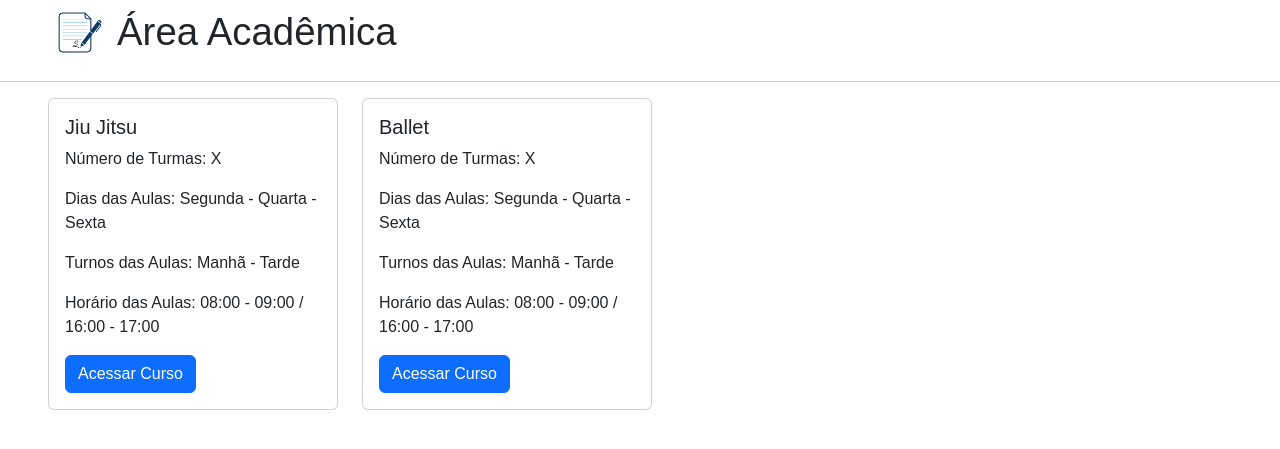
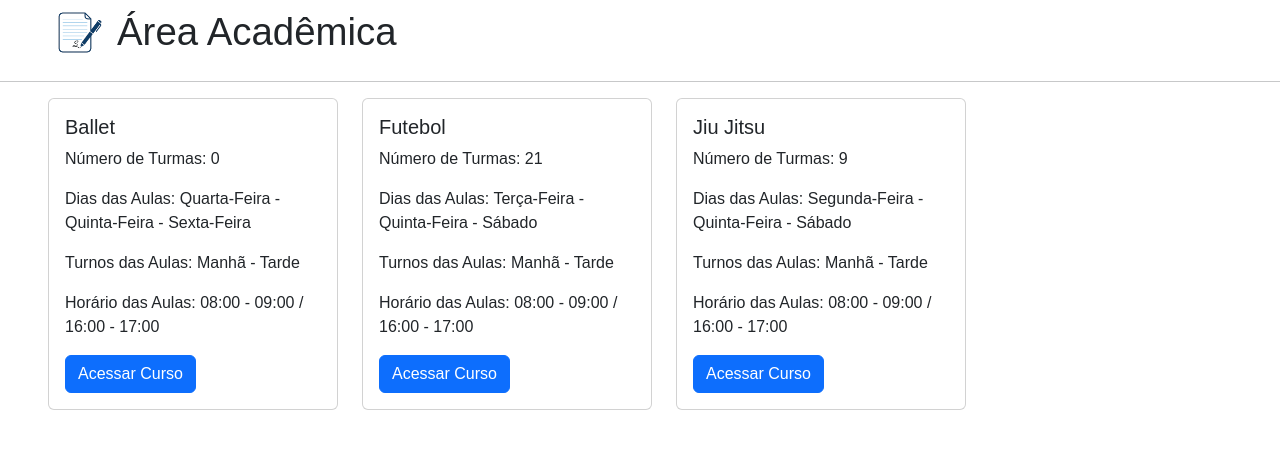
Before and after one commit to vitorcosta98/site_VerboAmar, a Flask app: page /area-academica in a window 1280 px wide. Shown: the part 126-575 px from the top of the page. Run offline with Flask 3, Linux system fonts and the light colour scheme; a user stored in the database is signed in.

Commit message:
Area academica (#26)
* enhance: Criação da função de extração de nome de cursos
Criação da função carregar_nome_atividades, que extrai o nome da tabela de atividades, que serão exibidos nos cards de atividades da página Área Acadêmica

* enhance: Edição da página Área Acadêmica
Os cards são criados dinâmicamente, conforme os cursos cadastrados

* enhance: Os cards da página Área Acadêmica estão alinhados corretamente

* enhance: Ajuste da função de carregar os cards na Área Acadêmica
A função agora exibe os nomes dos dias de aula cadastrados no banco de dados de atividades

* enhance: Começo da criação da função que extrai informações do banco de dados de turmas
Conexão inicial entre as tabelas de turmas e atividades foi feita, agora o número de turmas é atualizado automaticamente

```diff
--- a/site_verbo_amar/routes.py
+++ b/site_verbo_amar/routes.py
@@ -17,10 +17,37 @@ def pag_inicial():
     return render_template("pag_inicial.html")
 
 
-@app.route("/area-academica")
+def carregar_nome_atividades():
+    dict_ativ = {}
+    atividades = Atividade.query.order_by(Atividade.atividade.asc()).all()
+    for ativ in atividades:
+        dict_ativ[ativ.id] = {"nome_atividade":ativ.atividade,
+                              "dias_aula":ativ.dias_aula.replace(";",' - '),
+                              "turmas":0,
+                              "professores":0,
+                              "alunos":0,}
+
+    return dict_ativ
+
+
+def carregar_turmas(dict_ativ):
+    turmas = Turma.query.order_by(Turma.id_atividade.asc()).all()
+
+    for ativ in dict_ativ:
+        for id in turmas:
+            if ativ == id.id_atividade:
+                dict_ativ[ativ]['turmas'] += 1
+
+    return dict_ativ
+
+
+@app.route("/area-academica", methods=['POST','GET'])
 @login_required
 def area_academica():
-    return render_template("area_academica.html")
+    atividades = carregar_nome_atividades()
+    teste = carregar_turmas(atividades)
+    print(teste)
+    return render_template("area_academica.html", atividades=atividades)
 
 @app.route('/login', methods=['GET','POST'])
 def login():
--- a/site_verbo_amar/templates/area_academica.html
+++ b/site_verbo_amar/templates/area_academica.html
@@ -9,32 +9,21 @@
 
 </div>
 <hr>
-
 <div class="row" style="padding-left: 3rem;">
+{% for ativ in atividades %}
     <div class="col-sm-3 mb-3 mb-sm-0">
       <div class="card">
         <div class="card-body">
-        <h5 class="card-title">Jiu Jitsu</h5>
-        <p class="card-text">Número de Turmas: X</p>
-        <p class="card-text">Dias das Aulas: Segunda - Quarta - Sexta</p>
+          <h5 class="card-title">{{atividades[ativ]["nome_atividade"]}}</h5>
+          <p class="card-text">Número de Turmas: {{atividades[ativ]["turmas"]}}</p>
+          <p class="card-text">Dias das Aulas: {{atividades[ativ]["dias_aula"]}}</p>
           <p class="card-text">Turnos das Aulas: Manhã - Tarde</p>
           <p class="card-text">Horário das Aulas: 08:00 - 09:00 / 16:00 - 17:00</p>
           <a href="#" class="btn btn-primary">Acessar Curso</a>
         </div>
       </div>
     </div>
-  <div class="col-sm-3 mb-3 mb-sm-0">
-    <div class="card">
-      <div class="card-body">
-        <h5 class="card-title">Ballet</h5>
-        <p class="card-text">Número de Turmas: X</p>
-        <p class="card-text">Dias das Aulas: Segunda - Quarta - Sexta</p>
-        <p class="card-text">Turnos das Aulas: Manhã - Tarde</p>
-        <p class="card-text">Horário das Aulas: 08:00 - 09:00 / 16:00 - 17:00</p>
-        <a href="#" class="btn btn-primary">Acessar Curso</a>
-      </div>
-    </div>
-  </div>
+ {% endfor %}
 </div>
 
 {% endblock %}
```
Also changed, not shown: instance/site.db. Lines whose indentation alone changed are shown as unchanged.
